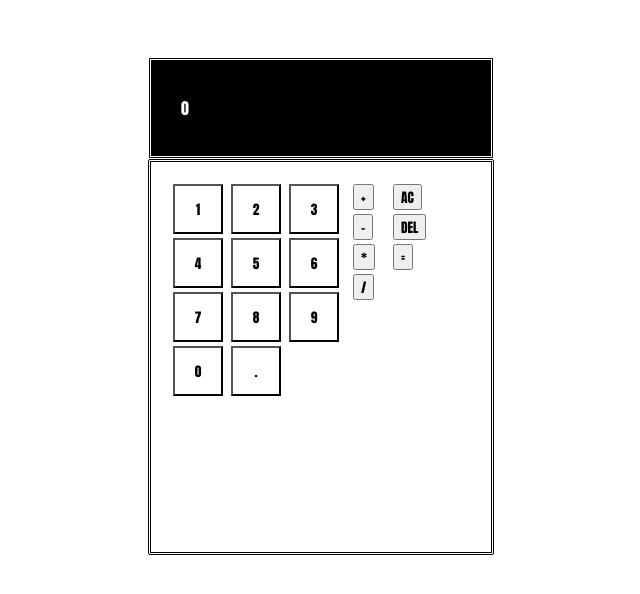
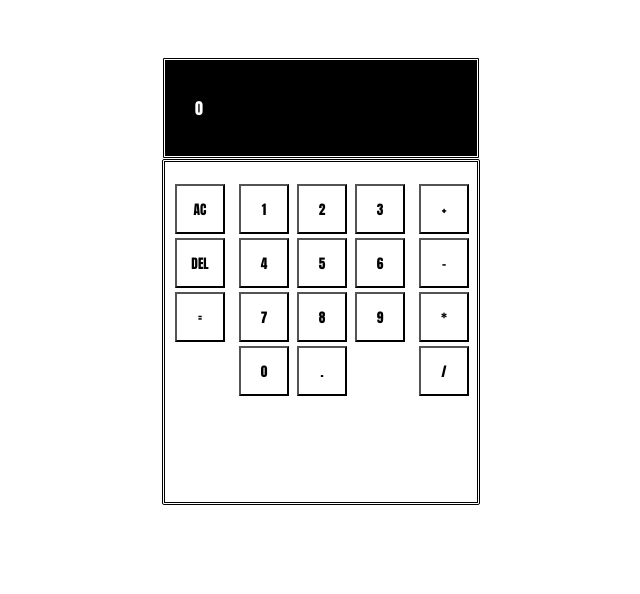
Before and after one commit to TrentJackson55/web-calculator, a plain HTML site: page index.html in a window 1280 px wide. Shown: the part 120-714 px from the top of the page, without its empty margins (319-959 px from the left). Drawn offline with Linux system fonts and the light colour scheme.

Commit message:
Further develop styles

```diff
--- a/index.html
+++ b/index.html
@@ -16,6 +16,13 @@
         </div>
 
         <div id="button-field">
+
+            <div id="functions">
+                <button id="all-clear">AC</button>
+                <button id="del">DEL</button>
+                <button id="equals">=</button>
+            </div>
+
             <div id="digits">
                 <button class="number">1</button>
                 <button class="number">2</button>
@@ -32,17 +39,12 @@
             </div>
 
             <div id="operators">
-                <button>+</button>
-                <button>-</button>
-                <button>*</button>
-                <button>/</button>
+                <button class="operator">+</button>
+                <button class="operator">-</button>
+                <button class="operator">*</button>
+                <button class="operator">/</button>
             </div>
 
-            <div id="functions">
-                <button id="all-clear">AC</button>
-                <button id="del">DEL</button>
-                <button id="equals">=</button>
-            </div>
         </div>
     </div>
 </body>
--- a/styles.css
+++ b/styles.css
@@ -27,12 +27,14 @@ button {
 #button-field {
     display: flex;
     flex-direction: row;
-    min-width: 300px;
-    min-height: 350px;
+    flex-wrap:wrap;
+    justify-content: center;
+    max-width: 300px;
+    min-height: 300px;
     border-style: double;
     border-radius: 2px;
     border-color: black;
-    padding: 20px;
+    padding: 20px 20px 20px 8px;
 }
 
 #digits {
@@ -44,7 +46,16 @@ button {
 }
 
 #functions {
-    max-width: 40px;
+    display: flex;
+    flex-direction: column;
+    margin-right:10px;
+}
+
+#all-clear, #del, #equals {
+    color: black;
+    background-color: white;
+    width: 50px;
+    height: 50px;
 }
 
 .number {
@@ -53,3 +64,10 @@ button {
     width: 50px;
     height: 50px;
 }
+
+.operator {
+    color: black;
+    background-color: white;
+    width: 50px;
+    height: 50px;
+}
```
